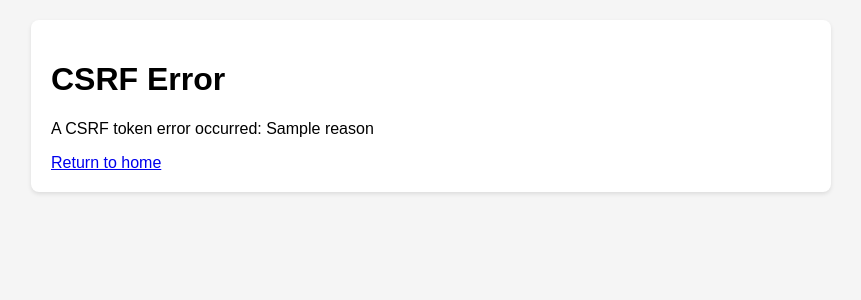
After one commit to davebanerjee/lumenator-alarm, a Flask app: template templates/csrf_error.html in a window 1280 px wide. The commit adds this page. Shown: the top 300 px of the page, without its empty margins (209-1070 px from the left). Run offline with Flask 3, Linux system fonts and the light colour scheme; the template is opened without the code that fills it: most values are stand-ins (such as "Sample title", 1, 10 or a date in 2020); some libraries are stand-ins or nearby versions.

Commit message:
added CSRF and rate limiting protections

```diff
--- a/app.py
+++ b/app.py
@@ -1,4 +1,7 @@
 from flask import Flask, render_template, request, redirect, url_for, session
+from flask_limiter import Limiter
+from flask_limiter.util import get_remote_address
+from flask_wtf.csrf import CSRFProtect, CSRFError
 from functools import wraps
 import json
 from dotenv import load_dotenv
@@ -13,10 +16,18 @@ load_dotenv()
 app = Flask(__name__)
 app.secret_key = os.getenv('FLASK_SECRET_KEY')
 
-# Configuration file path
+# Initialize CSRF protection
+csrf = CSRFProtect(app)
+
+# Initialize rate limiter
+limiter = Limiter(
+    app=app,
+    key_func=get_remote_address,
+    default_limits=['20 per day', '5 per hour'],
+    storage_uri='memory://',
+)
+
 CONFIG_FILE = 'alarm_config.json'
-
-# Default configuration
 DEFAULT_CONFIG = {
     'alarm_time': '07:00',
     'fade_duration': 30  # Duration in minutes for light fade-in
@@ -45,6 +56,7 @@ def login_required(f):
     return decorated_function
 
 @app.route('/login', methods=['GET', 'POST'])
+@limiter.limit("5 per minute")
 def login():
     if request.method == 'POST':
         if check_password(request.form['password']):
@@ -53,7 +65,7 @@ def login():
         return render_template('login.html', error='Invalid password')
     return render_template('login.html')
 
-@app.route('/logout')
+@app.route('/logout', methods=['POST'])
 def logout():
     session.pop('authenticated', None)
     return redirect(url_for('login'))
@@ -69,5 +81,15 @@ def index():
         return redirect(url_for('index'))
     return render_template('index.html', config=config)
 
+# Add error handler for rate limiting
+@app.errorhandler(429)  # 429 is the rate limit exceeded error code
+def ratelimit_handler(e):
+    return render_template('rate_limit.html', error=str(e.description)), 429
+
+@app.errorhandler(CSRFError)
+def handle_csrf_error(e):
+    return render_template('csrf_error.html', reason=e.description), 400
+
+
 if __name__ == '__main__':
     app.run(host='0.0.0.0', port=5000, debug=True)
--- /dev/null
+++ b/templates/csrf_error.html
@@ -0,0 +1,6 @@
+{% extends "base.html" %}
+{% block content %}
+<h1>CSRF Error</h1>
+<p>A CSRF token error occurred: {{ reason }}</p>
+<a href="{{ url_for('index') }}">Return to home</a>
+{% endblock %}
--- a/templates/login.html
+++ b/templates/login.html
@@ -5,6 +5,7 @@
 <p class="error">{{ error }}</p>
 {% endif %}
 <form method="POST">
+    <input type="hidden" name="csrf_token" value="{{ csrf_token() }}">
     <input type="password" name="password" placeholder="Enter password" required>
     <button type="submit">Login</button>
 </form>
```
Also changed, not shown: templates/index.html (+6 -1 lines), templates/rate_limit.html (added, +8 -0 lines), requirements.txt (added), 1 other file.
